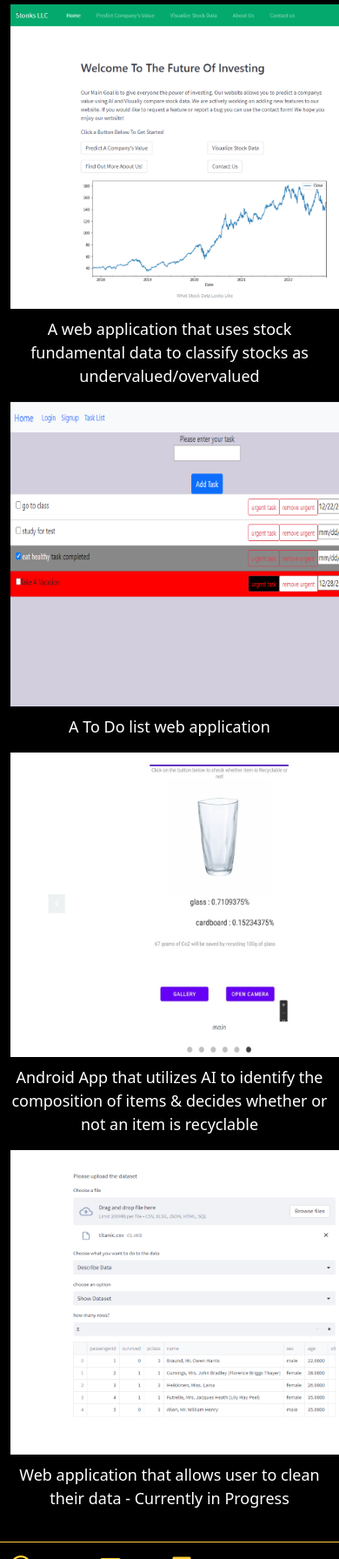
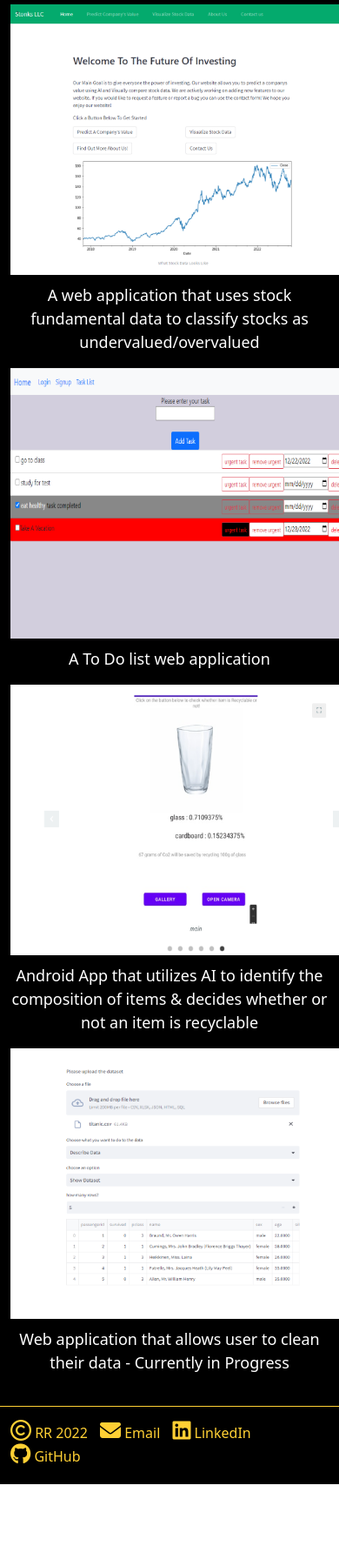
Before and after one commit to rafaelrubenstein/personalwebsite, a Flask app: page /projects in a window 390 px wide; the page is wider, and only the part inside the window is pictured. Shown: the part 57-1849 px from the top of that part at 87% size. After the commit the page ends 1763 px from the top of that part, so only its background shows below. Run offline with Flask 2, Linux system fonts and the light colour scheme; some libraries are stand-ins or nearby versions.

Commit message:
changed size of images on phone

```diff
--- a/static/projects.css
+++ b/static/projects.css
@@ -1,7 +1,7 @@
 /* Extra small devices (phones, 600px and down) */
 @media only screen and (max-width: 600px) {
     .proj-img {
-        width: 450px;
+        width: 400px;
         margin-bottom: 10px;
     }
 p{
```
